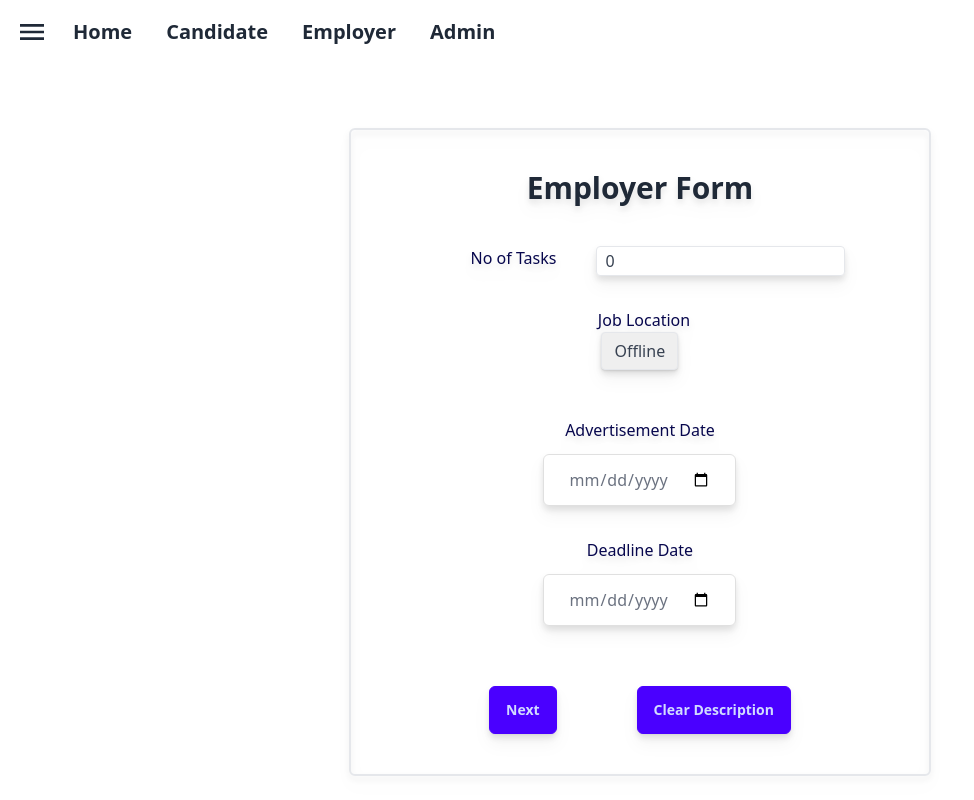
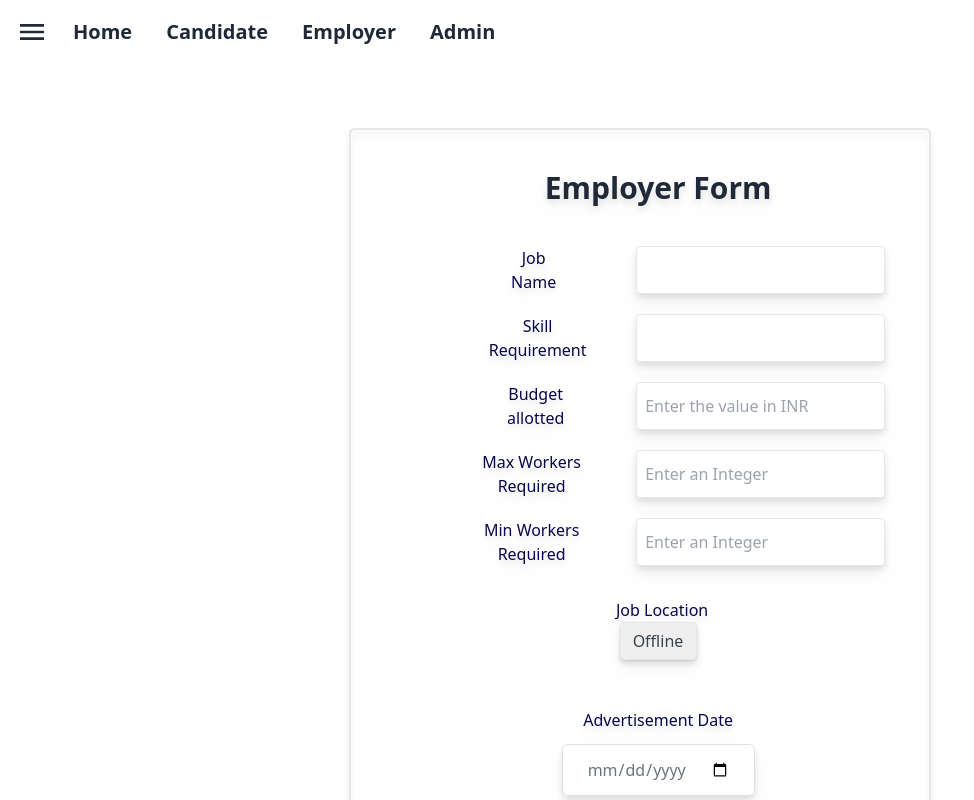
Before and after one commit to Razeeeeeeeeeee/Freelance, a React (Vite) app in the folder frontend/: page /employer_form in a window 1280 px wide. Shown: the top 800 px of the page, without its empty margins (0-974 px from the left). Built offline with nearby package versions, Linux system fonts and the light colour scheme.

Commit message:
removed the feature of no of tasks

```diff
--- a/frontend/src/pages/employer_manual.jsx
+++ b/frontend/src/pages/employer_manual.jsx
@@ -15,7 +15,6 @@ export default function(){
       budget: '',
       max_workers: '',
       min_workers: '',
-      no_tasks:'',
       mode: 'offline',
       Ad_date: '',
       dead_date:'',
@@ -24,39 +23,7 @@ export default function(){
 
     const [formData, setFormData] = useState(initialFormData);
 
-      const [numTasks, setNumTasks] = useState(0);
-      const [tasks, setTasks] = useState([]);
-
-      const handleNumTasksChange = (e) => {
-        const count = (e.target.value);
-        setNumTasks(count);
-        setTasks(Array.from({ length: count }, () => ({ job_name:'', budget:'', max_workers: '', min_workers: '', requirements: ''  })));
-      };
-
-      const handleTaskChange = (index, field, value) => {
-        setTasks((prevTasks) =>
-          prevTasks.map((task, i) => (i === index ? { ...task, [field]: value } : task))
-        );
-      };
-
-    const handleClear = () => {
-      console.log(formData)
-      setFormData(initialFormData);
-
-    };
-
-    const handleChange = (e) => {
-      setFormData({
-        ...formData,
-        [e.target.name] : e.target.value,
-      }
-      );
-      console.log(formData)
-    };
-
-
-
-   /*const subform = (event)=>{
+   const subform = (event)=>{
       axios.post(
       "http://127.0.0.1:8000/user/employer/",
       {
@@ -78,7 +45,23 @@ export default function(){
       .catch((error) => {
           console.log(error.message);
         }
-      )}*/
+      )}
+
+    const handleClear = () => {
+      console.log(formData)
+      setFormData(initialFormData);
+    };
+
+    const handleChange = (e) => {
+      setFormData({
+        ...formData,
+        [e.target.name] : e.target.value,
+      }
+      );
+      console.log(formData)
+    };
+
+
 
     return(
       <div className="flex flex-col pt-32 justify-center px-0 pb-20">
@@ -88,99 +71,73 @@ export default function(){
               Employer Form
               </div>
 
-         <div className="flex justify-center mx-20 mb-5">
-           <label  className="align-baseline font-medium text-[#07074D] ml-9 mr-0 pr-10" >No of Tasks</label>
-           <input
-           type="number"
-             id="no_tasks"
-             name="no_tasks"
-             value = {numTasks}
-             onChange={handleNumTasksChange}
-             className="border rounded w-17 px-2 py-1 text-gray-700 leading-tight focus:outline-none focus:shadow-outline align-baseline"
-             placeholder="Enter an Integer"
-           />
-           </div>
 
 
-           {tasks.map((task, index) => (
-          <div key={index}>
-
-            <div className="font-bold pb-10 text-3xl">
-              Task {index + 1}
-              </div>
           <div className="flex justify-center mx-20 mb-5">
-           <label  className="align-baseline font-medium text-[#07074D] mx-20" >Job Name {index+1}</label>
+           <label  className="align-baseline font-medium text-[#07074D] mx-20" >Job Name</label>
            <input
            type="text"
              id="Jobname"
              name="Jobname"
-             value = {task.job_name}
-             onChange={(e) => handleTaskChange(index, 'job_name', e.target.value)}
+             value = {formData.Jobname}
+             onChange={handleChange}
              className="border rounded w-17 px-2 py-1 text-gray-700 leading-tight focus:outline-none focus:shadow-outline align-baseline"
            />
            </div>
            <div className="flex justify-center mx-20 mb-5">
-            <label htmlFor={`requirement${index}`} className="align-baseline font-medium text-[#07074D] ml-9 mr-0 pr-10">Requirement for Task {index + 1}</label>
+           <label  className="align-baseline font-medium text-[#07074D] ml-14 mr-12" >Skill Requirement</label>
            <input
            type="text"
-              id={`requirement${index}`}
-              name={`requirement${index}`}
-              value={task.requirement}
-              onChange={(e) => handleTaskChange(index, 'requirements', e.target.value)}
+             id="Skillrequirement"
+             name="Skillrequirement"
+             value = {formData.Skillrequirement}
+             onChange={handleChange}
              className="border rounded w-17 px-2 py-1 text-gray-700 leading-tight focus:outline-none focus:shadow-outline align-baseline"
-              placeholder={`Requirement for Task ${index + 1}`}
            />
            </div>
-
            <div className="flex justify-center mx-20 mb-5">
-           <label  className="align-baseline font-medium text-[#07074D] ml-14 mr-10 pl-2" >Budget allotted {index+1}</label>
+           <label  className="align-baseline font-medium text-[#07074D] ml-14 mr-10 pl-2" >Budget allotted</label>
            <input
            type="text"
              id="budget"
              name="budget"
-             value = {tasks.budget}
-             onChange={(e) => handleTaskChange(index, 'budget', e.target.value)}
+             value = {formData.budget}
+             onChange={handleChange}
              placeholder="Enter the value in INR"
              className="border rounded w-17 px-2 py-1 ml-5 text-gray-700 leading-tight focus:outline-none focus:shadow-outline align-baseline"
            />
            </div>
            <div className="flex justify-center mx-20 mb-5">
-           <label  className="align-baseline font-medium text-[#07074D] ml-9 mr-0 pr-10" >Max Workers Required {index+1}</label>
+           <label  className="align-baseline font-medium text-[#07074D] ml-9 mr-0 pr-10" >Max Workers Required</label>
            <input
            type="text"
              id="max_workers"
              name="max_workers"
-             value = {tasks.max_workers}
-             onChange={(e) => handleTaskChange(index, 'max_workers', e.target.value)}
+             value = {formData.max_workers}
+             onChange={handleChange}
              className="border rounded w-17 px-2 py-1 text-gray-700 leading-tight focus:outline-none focus:shadow-outline align-baseline"
              placeholder="Enter an Integer"
            />
            </div>
            <div className="flex justify-center mx-20 mb-5">
-           <label  className="align-baseline font-medium text-[#07074D] ml-9 mr-0 pr-10" >Min Workers Required {index+1}</label>
+           <label  className="align-baseline font-medium text-[#07074D] ml-9 mr-0 pr-10" >Min Workers Required</label>
            <input
            type="text"
              id="min_workers"
              name="min_workers"
-             value = {tasks.min_workers}
-             onChange={(e) => handleTaskChange(index, 'min_workers', e.target.value)}
+             value = {formData.min_workers}
+             onChange={handleChange}
              placeholder="Enter an Integer"
              className="border rounded w-17 px-2 py-1 text-gray-700 leading-tight focus:outline-none focus:shadow-outline align-baseline"
            />
            </div>
-
-          </div>
-        ))}
-
-
-
            <div className="mb-4">
                  <label className="mt-3 ml-10 mr-8 block text-base font-medium text-[#07074D]">Job Location</label>
            <select
              id="mode"
              name="mode"
              value = {formData.mode}
-             onChange= {handleChange}
+             onChange={handleChange}
              className="shadow appearance-none border rounded w-half py-2 px-3 text-gray-700 leading-tight focus:outline-none focus:shadow-outline"
           >
 
@@ -202,7 +159,7 @@ export default function(){
                          name="Ad_date"
                          id="Ad_date"
                          value = {formData.Ad_date}
-                        onChange= {handleChange}
+                         onChange={handleChange}
                          className=" rounded-md border border-[#e0e0e0] bg-white py-3 px-6 text-base font-medium text-[#6B7280] outline-none focus:border-[#6A64F1] focus:shadow-md"
                        />
                      </div>
@@ -220,14 +177,14 @@ export default function(){
                          name="dead_date"
                          id="dead_date"
                          value = {formData.dead_date}
-                         onChange= {handleChange}
+                         onChange={handleChange}
                          className=" rounded-md border border-[#e0e0e0] bg-white py-3 px-6 text-base font-medium text-[#6B7280] outline-none focus:border-[#6A64F1] focus:shadow-md"
                        />
                      </div>
                  </div>
 
                 {formData.mode == "online" ?
-                (<div className=""><button className="btn btn-primary rounded-md mr-10 mt-10" >Save</button>
+                (<div className=""><button className="btn btn-primary rounded-md mr-10 mt-10" onClick={subform}>Save</button>
                 <button  onClick ={handleClear} className="btn btn-primary rounded-md ml-10 mt-10">Clear Description</button></div>) :
                 (<div className=""><button className="btn btn-primary rounded-md mr-10 mt-10" onClick={()=> navigate('/employer_offline')}>Next</button>
                 <button  onClick ={handleClear} className="btn btn-primary rounded-md ml-10 mt-10">Clear Description</button></div>
```
Lines whose indentation alone changed are shown as unchanged.
